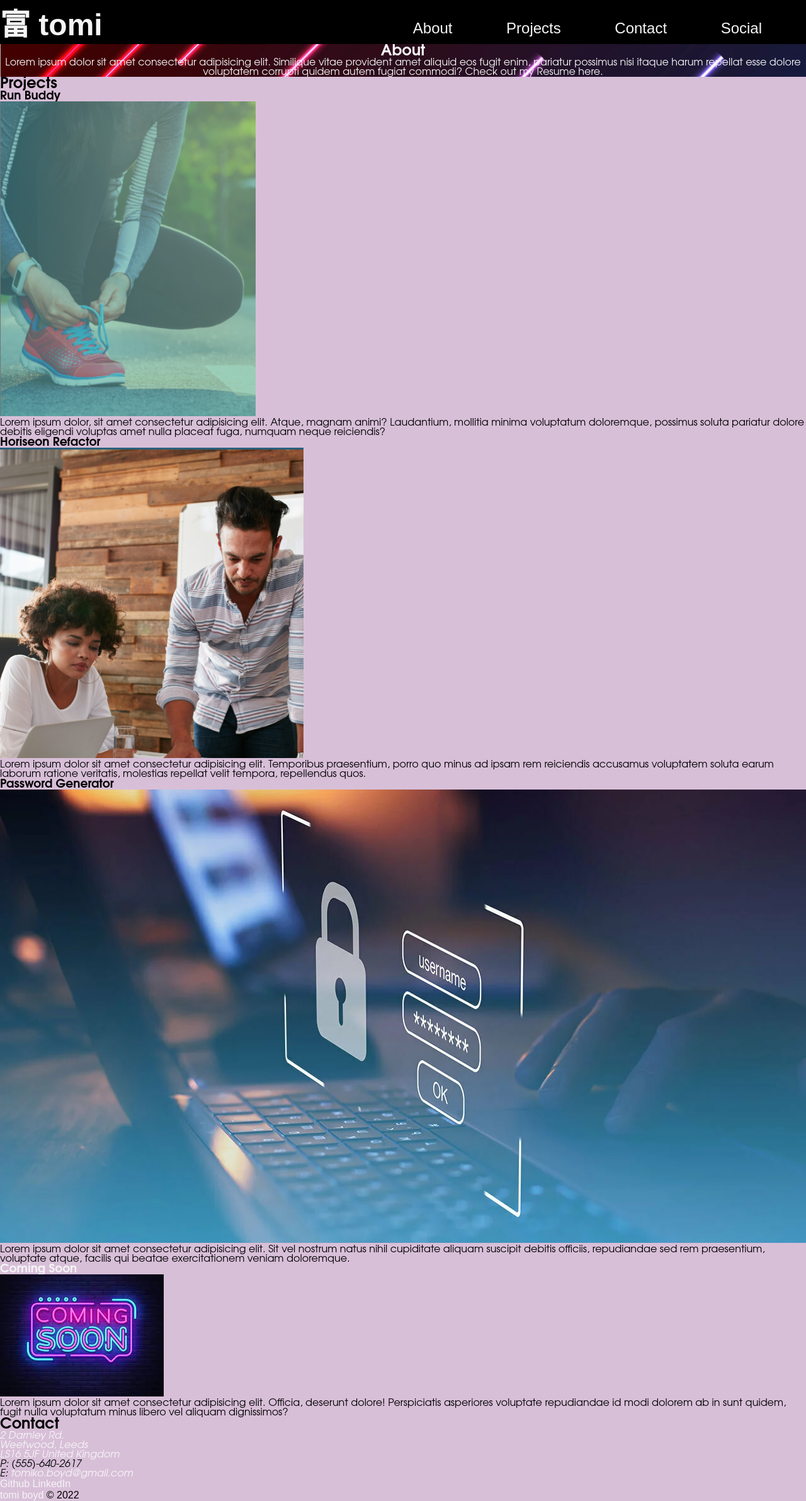
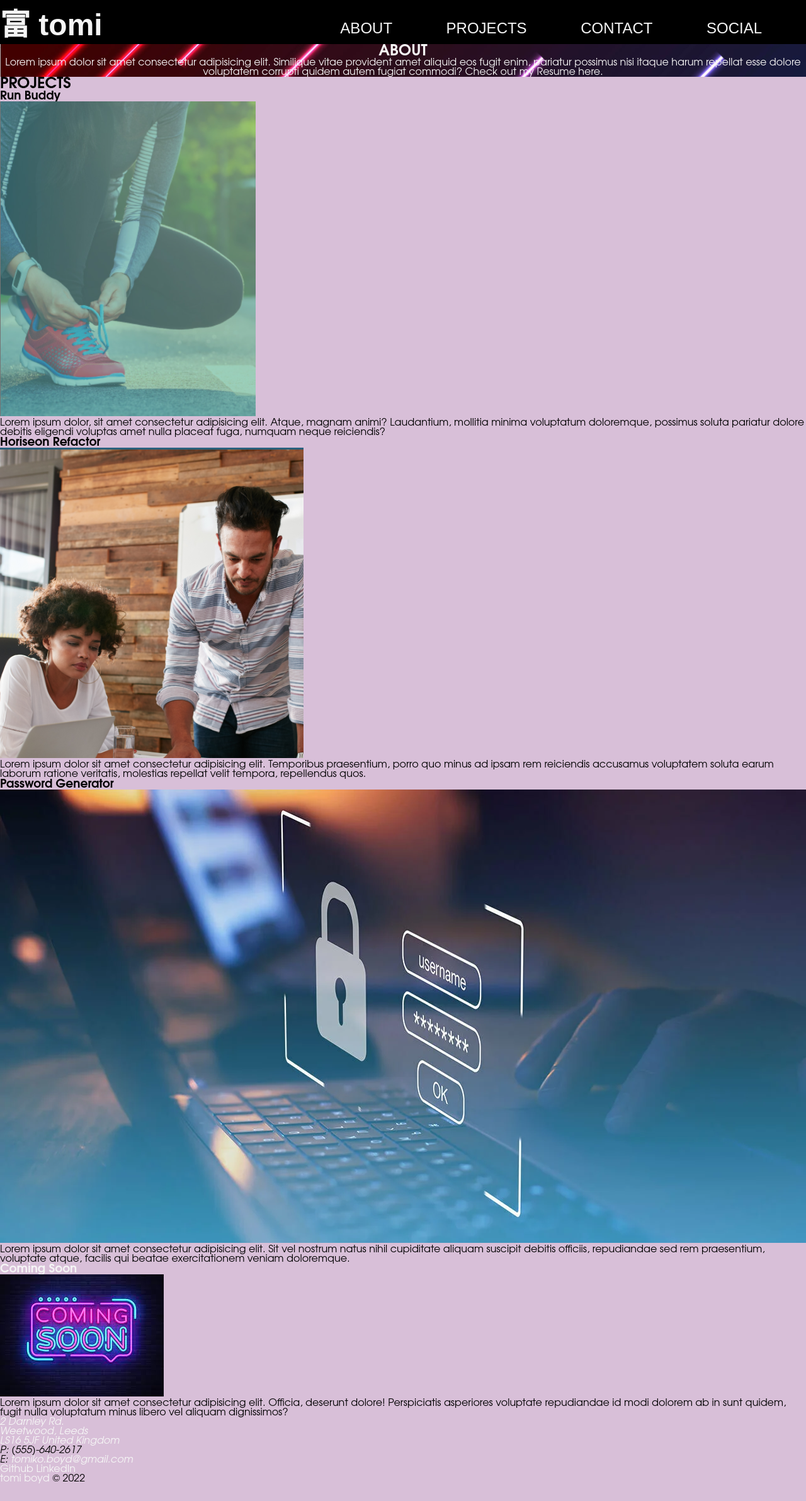
Before and after one commit to birdsatemyface/tomib-profile, a plain HTML site: page index.html in a window 1280 px wide. Shown: the whole page at 63% size. After the commit the page ends 2356 px from the top, so only its background shows below. Drawn offline with Linux system fonts and the light colour scheme.

Commit message:
updated section headers

```diff
--- a/index.html
+++ b/index.html
@@ -18,37 +18,36 @@
     <body>
         <!--NAVIGATION MENU-->
         <header class="font-primary">
-            <!--USE KANJI IMAGE-->
             <h1 class="neonText">富 tomi</h1>
             <nav>
                 <div class="dropdown">
-                    <button class="dropbtn nav-option"><a href="#about-me">About</a></button>
+                    <button class="dropbtn nav-option"><a href="#about-me">ABOUT</a></button>
                     <div class="dropdown-content">
-                        <a href="#./resume.html" target="_blank">Resume</a>
+                        <a href="#./resume.html" target="_blank">RESUME</a>
                     </div>
                 </div>
                 <div class="dropdown">
-                    <button class="dropbtn nav-option"><a href="#projects">Projects</a></button>
+                    <button class="dropbtn nav-option"><a href="#projects">PROJECTS</a></button>
                     <div class="dropdown-content">
-                        <a href="./upcoming-projects.html" target="_blank">Coming Soon</a>
+                        <a href="./upcoming-projects.html" target="_blank">COMING SOON</a>
                     </div>
                 </div>
-                <a href="#contact-info" class="nav-option">Contact</a>
-                <a href="#social-media" class="nav-option">Social</a>
+                <a href="#contact-info" class="nav-option">CONTACT</a>
+                <a href="#social-media" class="nav-option">SOCIAL</a>
             </nav>
         </header>
 
         <!--HERO/ABOUT ME SECTION-->
         <section id="about-me" class="font-secondary">
             <div>
-                <h2>About</h2>
+                <h2>ABOUT</h2>
                 <p>Lorem ipsum dolor sit amet consectetur adipisicing elit. Similique vitae provident amet aliquid eos fugit enim, pariatur possimus nisi itaque harum repellat esse dolore voluptatem corrupti quidem autem fugiat commodi? Check out my <a href="">Resume</a> here.</p>
             </div>
         </section>
 
         <!--PROJECTS SECTION-->
         <section id="projects" class="font-secondary">
-            <h2>Projects</h2>
+            <h2>PROJECTS</h2>
             <!--MOST RECENT PROJECT-->
             <div class="projects-primary">
                 <h3>Run Buddy</h3>
@@ -77,10 +76,10 @@
             </div>
         </section>
 
-        <!--CONTACT INFO SECTION-->
-        <section id="contact-info" class="font-secondary">
-            <h2>Contact</h2>
-            <address>
+        <!--FOOTER AND CONTACT SECTION-->
+        <!--ADD REQ FORM HERE - SEE RUNBUD-->
+        <footer>
+            <address id="contact-info">
                 <a href="https://goo.gl/maps/vPhy5YFsuyYt3K849" target="_blank">
                 2 Darnley Rd. <br />
                 Weetwood, Leeds <br />
@@ -88,11 +87,6 @@
                 P: (555)-640-2617 <br />
                 E: <a href="mailto:tomiko.boyd@gmail.com">tomiko.boyd@gmail.com</a>
             </address>
-        </section>
-
-        <!--FOOTER SECTION-->
-        <!--ADD REQ FORM HERE - SEE RUNBUD-->
-        <footer class="font-primary">
             <div id="social-media">
                 <!--USE SOCIAL MEDIA ICONS-->
                 <a href="https://github.com/birdsatemyface" target="_blank">Github</a>
```
